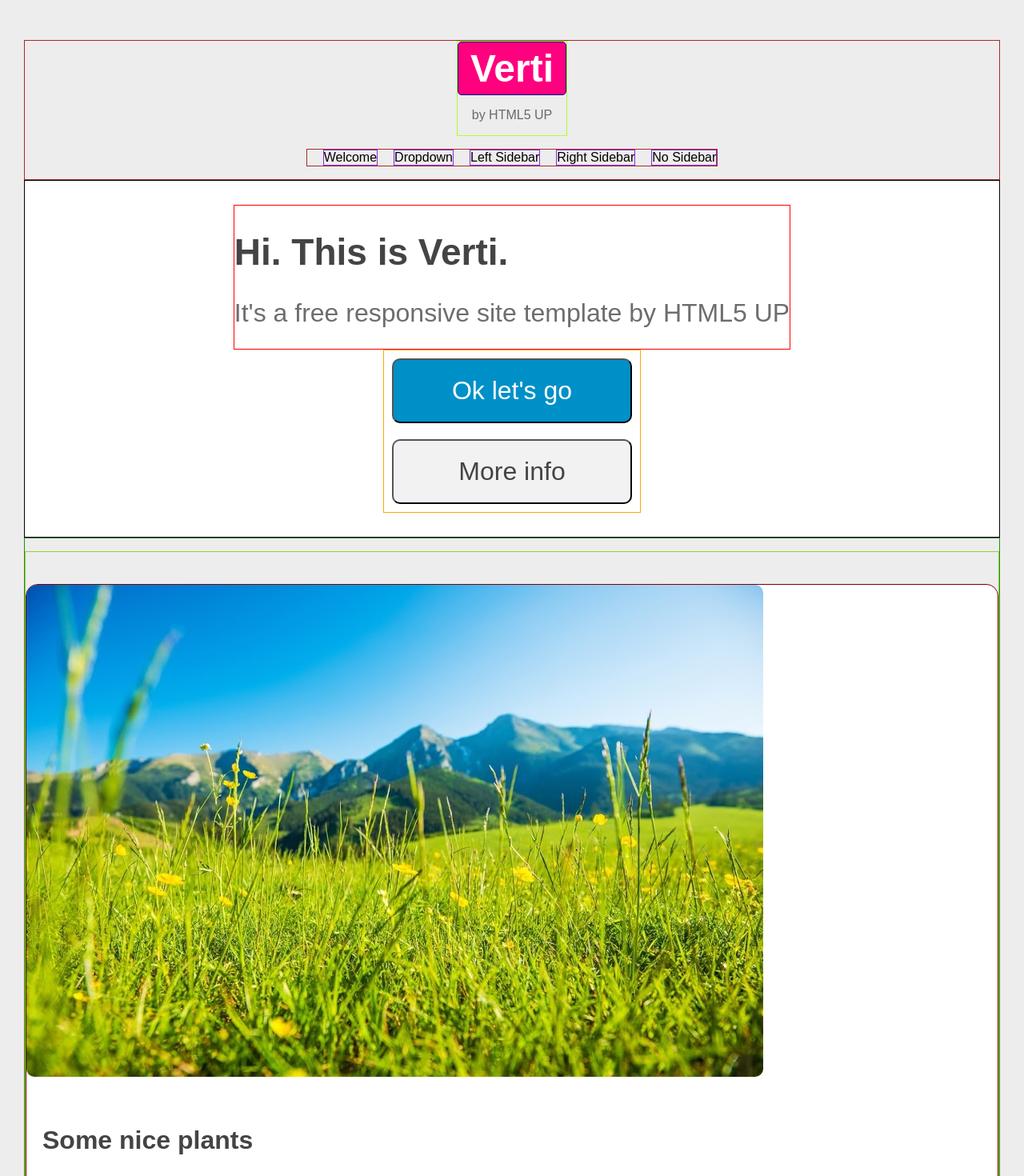
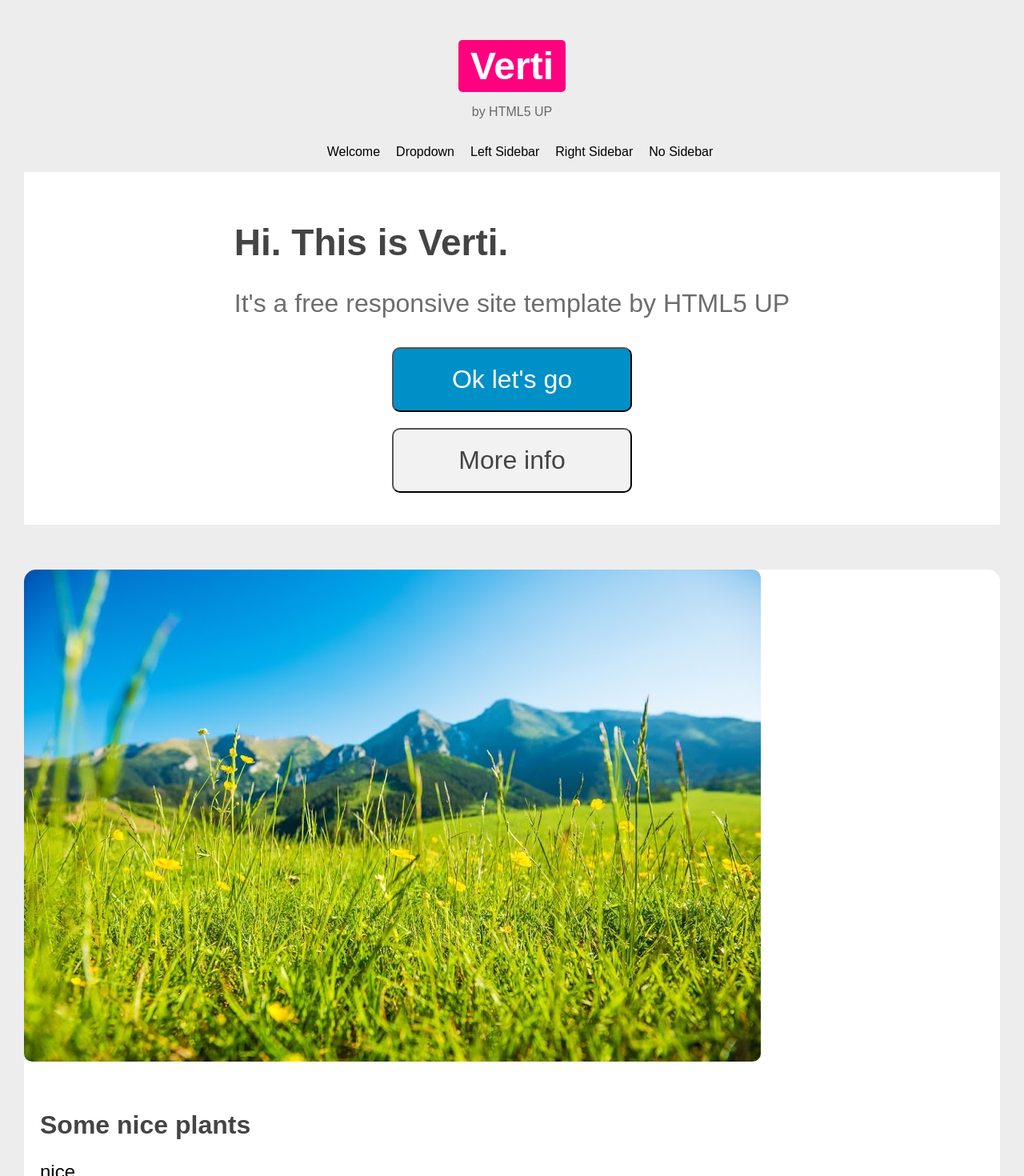
Before and after one commit to alexabush/verti, a React (Create React App) app: page / in a window 1280 px wide. Shown: the top 1470 px of the page at 80% size. Built offline with nearby package versions, Linux system fonts and the light colour scheme.

Commit message:
first draft styling complete

```diff
--- a/src/App.css
+++ b/src/App.css
@@ -7,21 +7,23 @@
   border-radius: 10px;
 }
 
+ul {
+  list-style-type: none;
+  padding: 0px;
+}
+
 .navbar {
   margin: 0px 30px;
   display: flex;
   flex-direction: column;
-  border: 1px solid brown;
   align-items: center;
 }
 
 .navbar__div--logo {
-  border: 1px solid greenyellow;
 }
 
 .navbar__div--header {
   background-color: rgb(255, 0, 127);
-  border: 1px solid darkblue;
   border-radius: 5px;
   padding: 5px 15px;
 }
@@ -39,21 +41,16 @@
 }
 
 .navbar__ul--links {
-  border: 1px solid brown;
   display: flex;
-  padding: 0px;
-  list-style-type: none;
 }
 
 .navbar__li {
-  border: 1px solid blueviolet;
   margin-left: 20px;
 }
 
 .div--header {
   display: flex;
   flex-direction: column;
-  border: 1px solid black;
   background-color: white;
   align-items: center;
   padding: 30px;
@@ -61,8 +58,6 @@
 }
 
 .div__text--header {
-  /* width: 400px; */
-  border: 1px solid red;
 }
 
 .h1--header {
@@ -80,7 +75,6 @@
 .div__buttons--header {
   display: flex;
   flex-direction: column;
-  border: 1px solid orange;
 }
 
 .header__button {
@@ -102,14 +96,9 @@
 
 .div--stories {
   margin: 0px 30px;
-
-  /* display: flex; */
-  /* flex-direction: column; */
-  border: 1px solid forestgreen;
 }
 
 .ul--stories {
-  border: 1px solid yellowgreen;
   display: flex;
   flex-direction: column;
   padding: 0;
@@ -118,7 +107,6 @@
 
 .story__container {
   margin-top: 40px;
-  border: 1px solid maroon;
   border-radius: 15px;
   overflow: hidden;
   background-color: white;
@@ -151,20 +139,16 @@
   flex-direction: column-reverse;
   padding: 30px 10px;
   justify-content: space-between;
-  border: 1px solid darkgreen;
   background-color: white;
 }
 
 .copy__images-container {
   margin: 10px;
-  border: 1px solid darkred;
   display: flex;
   flex-direction: column;
 }
 
 .images__container {
-  /* margin: 10px; */
-  border: 1px solid darkblue;
   display: flex;
   justify-content: center;
   align-items: center;
@@ -178,7 +162,6 @@
 
 .copy__text-container {
   margin: 10px;
-  border: 1px solid darkred;
   display: flex;
   flex-direction: column;
 }
@@ -195,31 +178,30 @@
 }
 
 .footer__div {
-  border: 1px solid lightcoral;
-  padding: 40px 0px;
-  /* display: flex;
-  flex-direction: row; */
+  padding: 40px 20px;
+}
+
+.footer__div {
 }
 
 .footer__ul {
-  border: 1px solid lightgreen;
 }
 
-.footer__div {
-  border: 1px solid chartreuse;
+.footerText__container {
+  width: 70%;
 }
 
-.footer__ul {
-  border: 1px solid lightsalmon;
+.footerText__title {
+  font-size: 24px;
+  color: rgb(68, 68, 68);
+  padding: 10px 0;
 }
 
-.footer__FooterText--div {
-  border: 1px solid lightsalmon;
-  /* width: 100px; */
+.footerText__li {
+  font-size: 18px;
+  line-height: 1.7;
+  font-weight: 100;
 }
-.footer__FooterText--li {
-  border: 1px solid lightsalmon;
+.footerText__a {
+  color: rgb(105, 105, 105);
 }
-.footer__FooterText--a {
-  border: 1px solid lightsalmon;
-}
--- a/src/components/molecule/FooterText.js
+++ b/src/components/molecule/FooterText.js
@@ -5,16 +5,16 @@ class FooterText extends Component {
   render() {
     const linkLis = this.props.links.map(text => {
       return (
-        <li className="footer__FooterText--li">
-          <a className="footer__FooterText--a" href="#">
+        <li className="footerText__li">
+          <a className="footerText__a" href="#">
             {text}
           </a>;
         </li>
       );
     });
     return (
-      <div className="footer__FooterText--div">
-        <p>{this.props.title}</p>
+      <div className="footerText__container">
+        <h3 className="footerText__title">{this.props.title}</h3>
         <ul>{linkLis}</ul>
       </div>
     );
```
